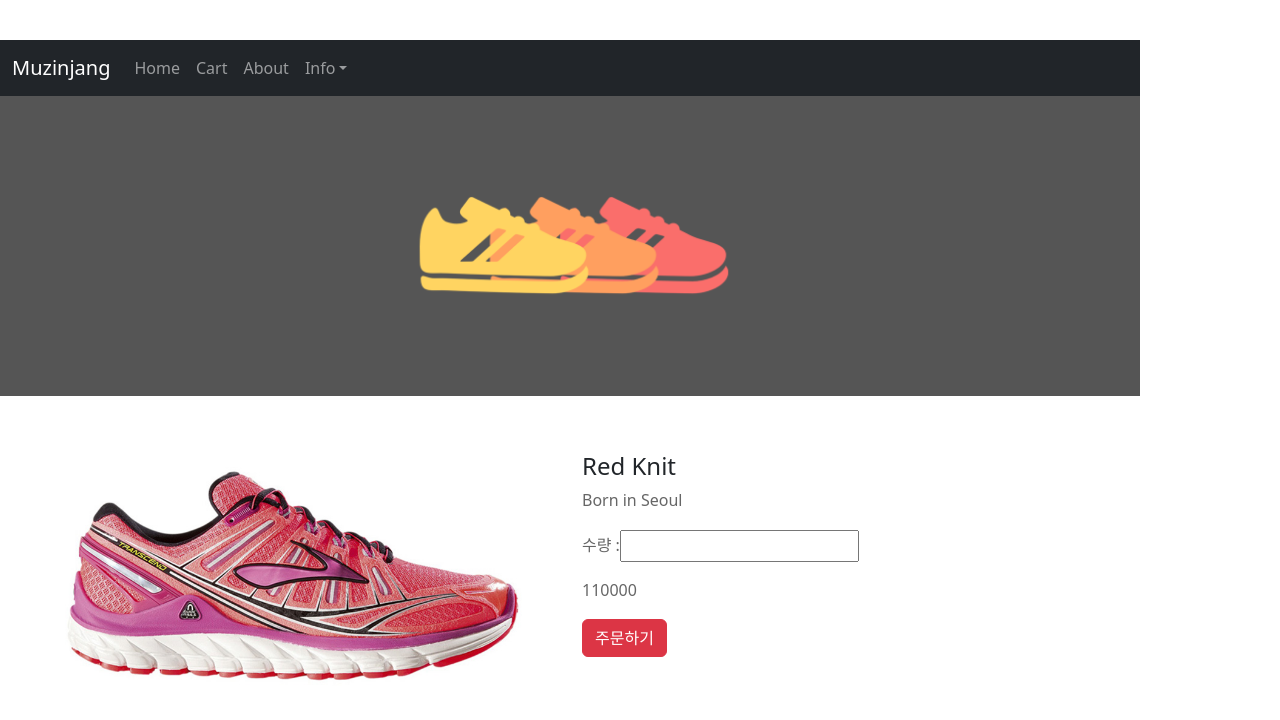
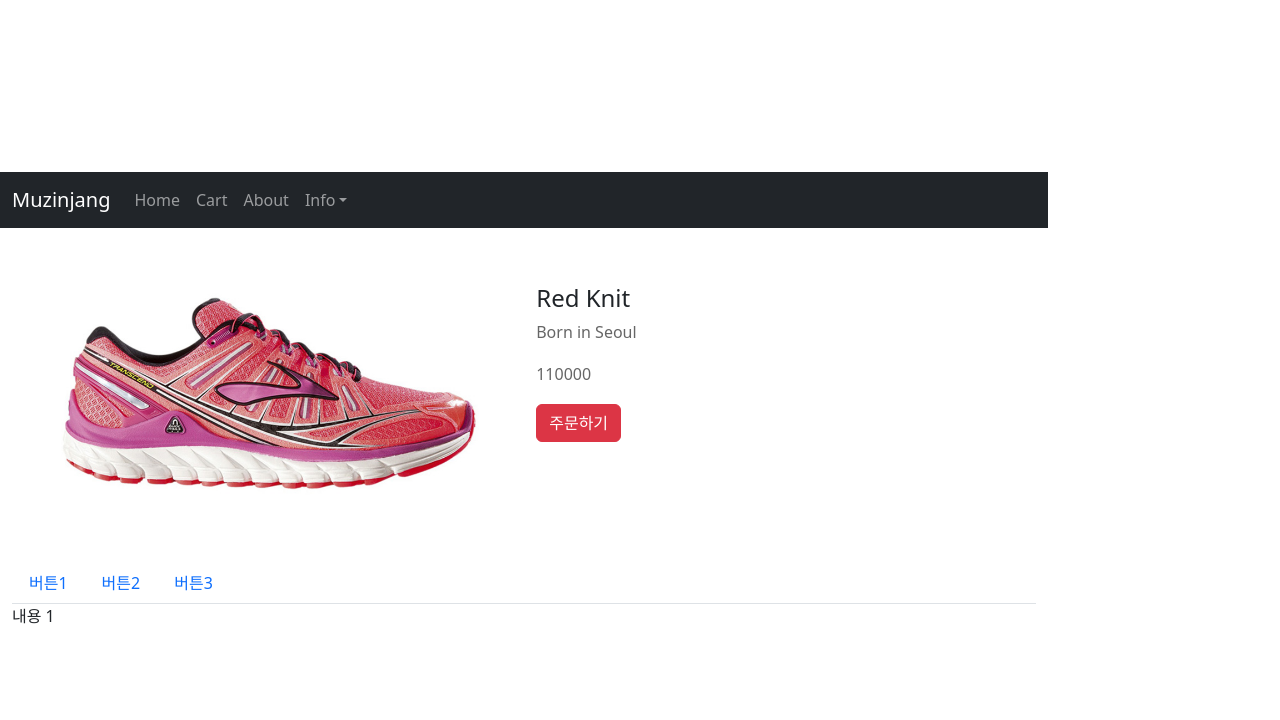
Before and after one commit to kumanamu/shoes-shop, a React (Vite) app: page /detail/1 in a window 1280 px wide. Shown: the top 720 px of the page. Built offline with nearby package versions, Linux system fonts and the light colour scheme.

Commit message:
상세페이지 작업중

```diff
--- a/src/App.jsx
+++ b/src/App.jsx
@@ -1,7 +1,5 @@
 import "./App.css";
 import AppNavBar from "./AppNavBar";
-// assets 폴더 내의 이미지 사용법 -> import 해서 사용
-import bg_png from "./assets/images/bg.png"
 import data from "./data/data";
 import { useState } from "react";
 import { Routes, Route } from "react-router-dom";
@@ -18,11 +16,7 @@ function App() {
       {/* 네비게이션 바 영역 시작 */}
       <AppNavBar />
       {/* 네비게이션 바 영역 끝 */}
-      {/* 메인 대문사진 영역 시작 */}
-      <div className="main-bg"
-        style={{backgroundImage: `url('${bg_png}')`}}
-      />
-      {/* 메인 대문사진 영역 끝 */}
+
       {/* Routing 정보를 한꺼번에 모아놓는 장소 */}
       {/* 스프링에서 사용하는 컨트롤러 클래스 */}
       <Routes>
--- a/src/Detail/index.jsx
+++ b/src/Detail/index.jsx
@@ -1,6 +1,8 @@
 import { useEffect, useState } from "react";
 import { useNavigate, useParams } from "react-router-dom";
 import Discount from "../Discount";
+import Nav from 'react-bootstrap/Nav';
+import TabContent from "../TabContent";
 
 function Detail({product}){
 
@@ -8,6 +10,9 @@ function Detail({product}){
   const [inputData, setInputData] = useState('')
   // 숫자말고 문자 입력 시 처리를 확인 할 논리값
   const [state, setState] = useState(false)
+
+  // 탭을 눌렀을 때 선택되는 페이지값을 갖는 스테이트
+  const [tabState, setTabState] = useState(0)
 
   // useEffect 실행 확인
   useEffect(()=>{
@@ -68,15 +73,34 @@ function Detail({product}){
           <h4 className="pt-5">{findProduct.title}</h4>
           <p>{findProduct.content}</p>
           {/* 문자가 들어올 때 출력할 내용 */}
-          {state && <div>오류</div>}
+          {/* {state && <div>오류</div>}
           <p>수량 :
             <input type="text"
               onChange={(e)=>{setInputData(e.target.value)}}/>
-          </p>
+          </p> */}
           <p>{findProduct.price}</p>
           <button className="btn btn-danger">주문하기</button>
         </div>
       </div>
+      <Nav variant="tabs" defaultActiveKey="/home">
+        <Nav.Item>
+          <Nav.Link eventKey="link-1"
+              onClick={()=>{setTabState(0)}}>
+            버튼1</Nav.Link>
+        </Nav.Item>
+        <Nav.Item>
+          <Nav.Link eventKey="link-2"
+            onClick={()=>{setTabState(1)}}>
+            버튼2</Nav.Link>
+        </Nav.Item>
+        <Nav.Item>
+          <Nav.Link eventKey="link-3"
+            onClick={()=>{setTabState(2)}}>
+            버튼3</Nav.Link>
+        </Nav.Item>
+      </Nav>
+      {/* 선택한 탭의 내용이 표시되는 공간 */}
+      <TabContent tabState={tabState} />
     </div>
   )
 }
--- /dev/null
+++ b/src/TabContent/index.jsx
@@ -0,0 +1,10 @@
+function TabContent({tabState}){
+  return(
+    [
+      <div>내용 1</div>,
+      <div>내용 2</div>,
+      <div>내용 3</div>,
+    ][tabState]
+  )
+}
+export default TabContent;
--- a/src/home/index.jsx
+++ b/src/home/index.jsx
@@ -1,10 +1,24 @@
 import {Container, Row, Col, Button} from 'react-bootstrap';
 import Product from '../Product';
 import axios from 'axios';
+import { useState } from 'react';
+// assets 폴더 내의 이미지 사용법 -> import 해서 사용
+import bg_png from "../assets/images/bg.png"
 
 function Home({product, setProduct}){
+  // 몇 번 눌렀는지 체크하는 스테이트
+  let [dataLoadingCount, setDataLoadingCount] = useState(0)
+
+  // 로딩 중 처리 스테이트
+  let [loadingState, setLoadingState] = useState(false)
+
   return(
     <div>
+      {/* 메인 대문사진 영역 시작 */}
+      <div className="main-bg"
+        style={{backgroundImage: `url('${bg_png}')`}}
+      />
+      {/* 메인 대문사진 영역 끝 */}
       {/* 상품진열영역 시작 */}
       <Container>
         <Row xs={3}>
@@ -21,19 +35,38 @@ function Home({product, setProduct}){
         </Row>
       </Container>
       {/* 상품진열영역 끝 */}
+      {/* 로딩 메시지 */}
+      <div className='text-center my-3'>
+          {loadingState && <div>Loading .... Please wait!</div>}
+      </div>
+
       <div className='d-flex justify-content-center
           align-items-center'>
           <Button variant="primary" size="lg"
             onClick={async()=>{
+              let getUrl = ''
+              if(dataLoadingCount == 0){
+                getUrl = 'https://zzzmini.github.io/js/react_data_01.json';
+                setDataLoadingCount(dataLoadingCount + 1);
+                setLoadingState(true)
+              } else if(dataLoadingCount == 1){
+                getUrl = 'https://zzzmini.github.io/js/react_data_02.json';
+                setDataLoadingCount(dataLoadingCount + 1);
+                setLoadingState(true)
+              } else {
+                alert('데이터가 존재하지 않아요!')
+                return;
+              }
+
               try{
-                const result1 = await axios('https://zzzmini.github.io/js/react_data_01.json')
-                let temp = [... product, ... result1.data];
+                const result = await axios(getUrl)
+                let temp = [... product, ... result.data];
                 setProduct(temp);
               } catch (error){
                 console.log("가져오기 실패", error)
+              } finally {
+                setLoadingState(false)
               }
-
-
 
               // 데이터를 3개 가져오는 함수
               // axios
```
